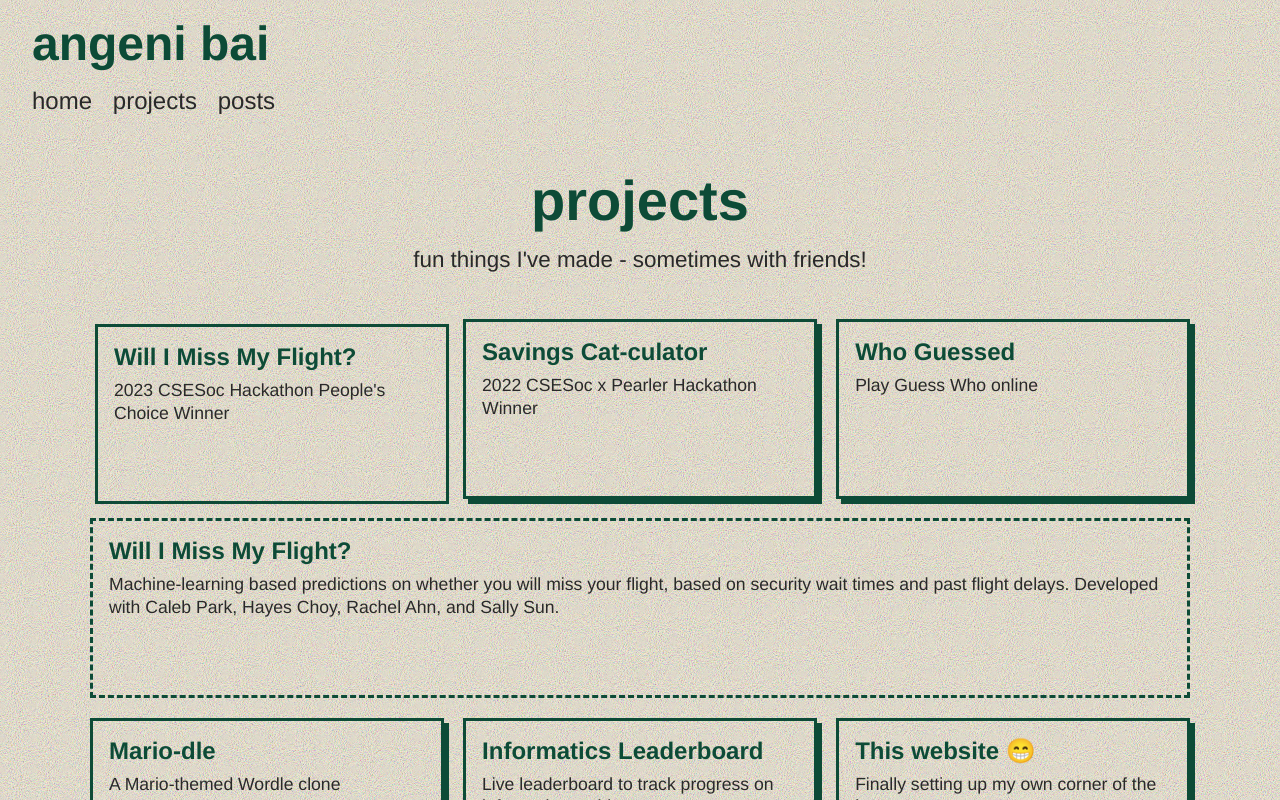
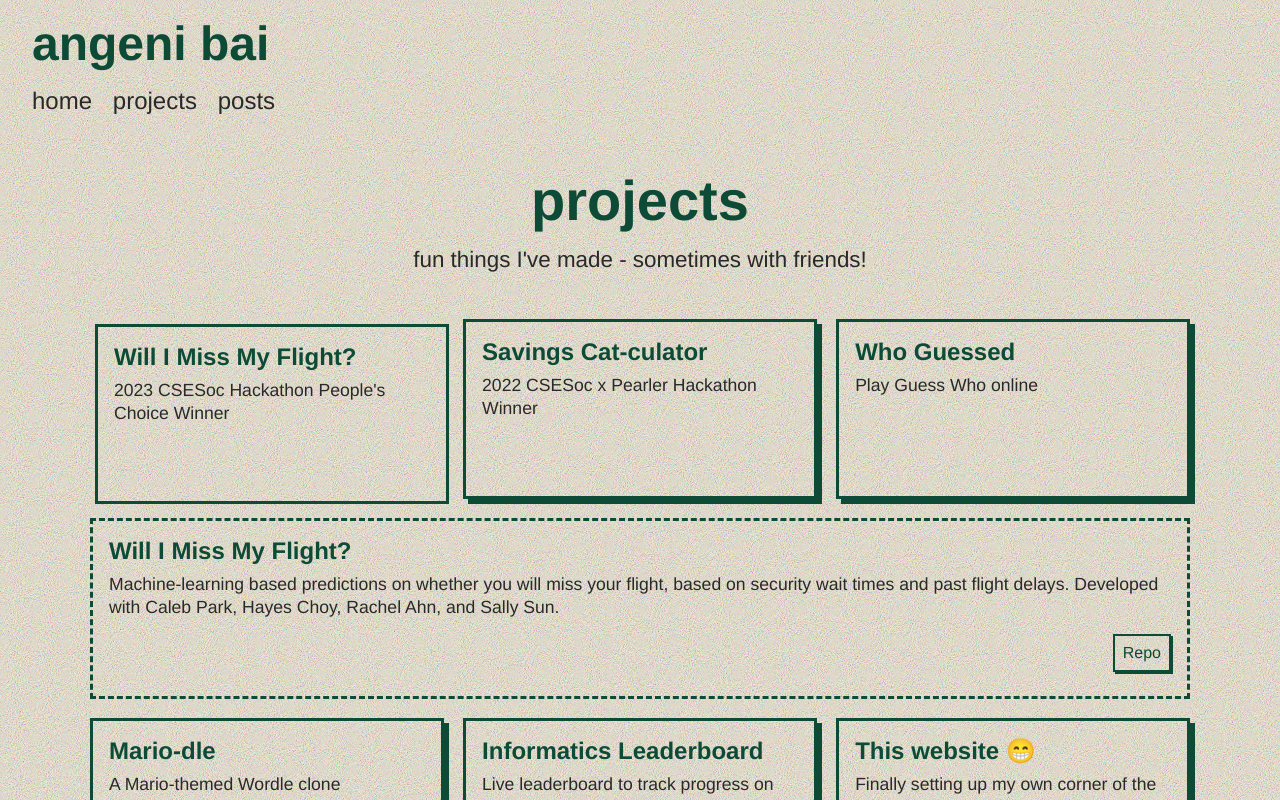
Before and after one commit to angenibai/angenibai.github.io, a Next.js app: page /projects in a window 1280 px wide. Both pictures are taken after a click on the element 266 px from the left and 409 px from the top of the page. Shown: the top 800 px of the page. Built offline with nearby package versions, Linux system fonts and the light colour scheme.

Commit message:
Button links

```diff
--- a/_data/projects.yaml
+++ b/_data/projects.yaml
@@ -3,12 +3,16 @@
   shortDescription: 2023 CSESoc Hackathon People's Choice Winner
   longDescription: >
     <p>Machine-learning based predictions on whether you will miss your flight, based on security wait times and past flight delays. Developed with Caleb Park, Hayes Choy, Rachel Ahn, and Sally Sun.</p>
+  repoLink: https://github.com/hayeselnut/will-i-make-my-flight
 
 - name: Savings Cat-culator
   id: savings-catculator
   shortDescription: 2022 CSESoc x Pearler Hackathon Winner
   longDescription: >
-    <p>Interactive calculator to help users keep track of their spending and saving. Developed with Neel Dutta.</p>
+    <p>A web-app designed to make budgeting approachable and fun for teenagers and young adults!</p>
+    <p>Spend less and save more in order to purchase new items to deck out Gerald the savings cat 😎</p>
+  siteLink: https://savings-cat-culator.web.app/
+  repoLink: https://github.com/ndoot/tamatimeleft
   tags: [web-dev, hackathon]
 
 - name: Who Guessed
@@ -18,9 +22,8 @@
   longDescription: >
     <p>Generate a Guess Who board to play with friends!</p>
     <p>Currently supports playing with pre-loaded character decks.</p>
-  actionButtons: >
-    <a href="https://who-guessed.web.app/" target="_blank" class="btn btn-dark mb-1"><i class="fas fa-link"></i> &nbsp Site</a>
-    <a href="https://github.com/angenibai/who-guessed" target="_blank" class="btn btn-dark mb-1"><i class="fas fa-code-branch"></i> &nbsp Repo</a>
+  siteLink: https://who-guessed.web.app/
+  repoLink: https://github.com/angenibai/who-guessed
   tags: [web-dev]
 
 - name: Mario-dle
@@ -30,9 +33,8 @@
   longDescription: >
     <p>Created as a puzzle challenge for the escape room at the Mario-themed CSESoc First Year Camp 2022.</p>
     <p>For the purposes of the escape room, there is only one target word :)</p>
-  actionButtons: >
-    <a href="https://mario-dle.web.app/" target="_blank" class="btn btn-dark mb-1"><i class="fas fa-link"></i> &nbsp Site</a>
-    <a href="https://github.com/angenibai/mario-dle" target="_blank" class="btn btn-dark mb-1"><i class="fas fa-code-branch"></i> &nbsp Repo</a>
+  siteLink: https://mario-dle.web.app/
+  repoLink: https://github.com/angenibai/mario-dle
   tags: [web-dev]
 
 - name: Informatics Leaderboard
@@ -53,9 +55,8 @@
       <li>React frontend</li>
       <li>Firebase for hosting, auth, and storing the database</li>
     </ul>
-  actionButtons: >
-    <a href="https://informatics-leaderboard.web.app/" target="_blank" class="btn btn-dark mb-1"><i class="fas fa-link"></i> &nbsp Site</a>
-    <a href="https://github.com/angenibai/informatics-leaderboard" target="_blank" class="btn btn-dark mb-1"><i class="fas fa-code-branch"></i> &nbsp Repo</a>
+  siteLink: https://informatics-leaderboard.web.app/
+  repoLink: https://github.com/angenibai/informatics-leaderboard
   tags: [web-dev]
 
 - name: This website 😁 # Project name, also used as heading
@@ -68,9 +69,7 @@
     <ul>
       <li>Next.js</li>
     </ul>
-  actionButtons: > # Action buttons for project, HTML only
-    <a href="https://github.com/angenibai/angenibai.github.io target="_blank" class="btn btn-dark mb-1"><i class="fas fa-code-branch"></i> &nbsp Repo</a>
-    <a href="#" target="_blank" class="btn btn-dark mb-1"><i class="fas fa-align-right"></i> &nbsp Blog Post</a>
+  repoLink: https://github.com/angenibai/angenibai.github.io
   tags: [web-dev] # A list of tags
 
 - name: CSESoc Media
@@ -86,8 +85,7 @@
       <li><a href="https://youtu.be/elJBKQWEVSo" target="_blank">CSESoc 2021 First Year Camp video</a></li>
       <li><a href="https://media.csesoc.org.au/first-year-guide-2021/" target="_blank">CSESoc 2021 First Year Guide</a></li>
     </ul>
-  actionButtons: >
-    <a href="https://media.csesoc.org.au/" target="_blank" class="btn btn-dark mb-1"><i class="fas fa-link"></i> &nbsp Media website</a>
+  siteLink: https://media.csesoc.org.au/
   tags: [misc]
 
 - name: Summarise My Lecture
@@ -104,10 +102,9 @@
       <li>Contributing to implementing the algorithm that matched questions being asked and answered</li>
       <li>Brainstorming ideas, researching the problem space, and constructing the pitch</li>
     </ul>
-  actionButtons: >
-    <a href="https://www.youtube.com/watch?v=fJBVRQbtfBo&list=PLtdbwEd-4QWHZTWOyB2W73nn9hwAoLj6c&index=20" target="_blank" class="btn btn-dark mb-1"><i class="fas fa-link"></i> &nbsp Pitch</a>
-    <a href="https://github.com/adaluong/summarise-my-lecture-hackathon" target="_blank" class="btn btn-dark mb-1"><i class="fas fa-code-branch"></i> &nbsp Repo</a>
-    <a href="https://angeni.me/2021/08/12/summarise-my-hackathon.html" target="_blank" class="btn btn-dark mb-1"><i class="fas fa-align-right"></i> &nbsp Blog Post</a>
+  siteLink: https://www.youtube.com/watch?v=fJBVRQbtfBo&list=PLtdbwEd-4QWHZTWOyB2W73nn9hwAoLj6c&index=20
+  repoLink: https://github.com/adaluong/summarise-my-lecture-hackathon
+  blogLink: /summarise-my-hackathon
   tags: [hackathon, web-dev]
 
 - name: Genie's Internet Playground
@@ -120,9 +117,8 @@
       <li>Tic-tac-toe</li>
       <li>Minesweeper</li>
     </ul>
-  actionButtons: >
-    <a href="https://angeni.me/internet-playground/#/" target="_blank" class="btn btn-dark mb-1"><i class="fas fa-link"></i> &nbsp Site</a>
-    <a href="https://github.com/angenibai/internet-playground" target="_blank" class="btn btn-dark mb-1"><i class="fas fa-code-branch"></i> &nbsp Repo</a>
+  siteLink: https://angeni.me/internet-playground/#/
+  repoLink: https://github.com/angenibai/internet-playground
   tags: [web-dev]
 
 - name: Can I Go Outside?
@@ -139,9 +135,8 @@
       <li>Setting up the development server and eventually deploying the bot to Heroku</li>
       <li>Contributing to the logic of the Python code which would respond to user messages</li>
     </ul>
-  actionButtons: >
-    <a href="https://youtu.be/cMP0vDdQhRY?t=4040" target="_blank" class="btn btn-dark mb-1"><i class="fas fa-link"></i> &nbsp Pitch</a>
-    <a href="https://github.com/angenibai/can-i-go-outside" target="_blank" class="btn btn-dark mb-1"><i class="fas fa-code-branch"></i> &nbsp Repo</a>
+  siteLink: https://youtu.be/cMP0vDdQhRY?t=4040
+  repoLink: https://github.com/angenibai/can-i-go-outside
   tags: [hackathon]
 
 - name: The Celiac Paradox
@@ -151,6 +146,5 @@
     <p>A year-long independent research project for HSC Science Extension.</p>
     <p>Read the <a href="/assets/other/celiac-paradox-report.pdf" target="_blank">report</a>, and check out the <a href="https://github.com/angenibai/snp-population-frequencies" target="_blank">scripts</a> I used to process genetic data!</p>
     <p><strong>TLDR:</strong> When I found out that predisposition to celiac disease was genetic, I thought I could find some cool evidence of natural selection - where ethnic groups from societies that started growing gluten-containing cereals earliest in history would have lower frequency of the target genes. Turns out I was wrong! Instead, I found evidence of some other genetic factors at play.</p>
-  actionButtons: >
-    <a href="https://github.com/angenibai/snp-population-frequencies" target="_blank" class="btn btn-dark mb-1"><i class="fas fa-code-branch"></i> &nbsp Repo</a>
+  repoLink: https://github.com/angenibai/snp-population-frequencies
   tags: [data]
--- /dev/null
+++ b/src/components/ButtonLink.tsx
@@ -0,0 +1,26 @@
+import Link, { LinkProps } from "next/link";
+import { PropsWithChildren } from "react";
+import styles from "@/styles/components/Button.module.css";
+
+interface ButtonLinkProps {
+  href: string;
+  external?: boolean;
+}
+
+const ButtonLink = ({
+  children,
+  href,
+  external = false,
+}: PropsWithChildren<ButtonLinkProps>) => {
+  return external ? (
+    <a href={href} target="_blank" className={styles.button}>
+      {children}
+    </a>
+  ) : (
+    <Link href={href} className={styles.button}>
+      {children}
+    </Link>
+  );
+};
+
+export default ButtonLink;
--- a/src/components/ProjectTile.tsx
+++ b/src/components/ProjectTile.tsx
@@ -1,6 +1,7 @@
 import styles from "@/styles/components/ProjectGrid.module.css";
 import { ProjectContent } from "@/types";
 import { MouseEventHandler } from "react";
+import ButtonLink from "./ButtonLink";
 
 interface ProjectPanelTileProps {
   content: ProjectContent;
@@ -49,15 +50,23 @@ const ProjectTile = (props: ProjectPanelTileProps) => {
             <div
               className={styles.fullWidthDescription}
               dangerouslySetInnerHTML={{ __html: content.longDescription }}
-            >
-              {/* {typeof content.longDescription === "string" ? (
-              <p>{content.longDescription}</p>
-            ) : (
-              content.longDescription
-            )} */}
-            </div>
+            ></div>
           )}
-          <div className={styles.fullWidthFooter}></div>
+          <div className={styles.fullWidthFooter}>
+            {content.siteLink && (
+              <ButtonLink href={content.siteLink} external={true}>
+                Site
+              </ButtonLink>
+            )}
+            {content.repoLink && (
+              <ButtonLink href={content.repoLink} external={true}>
+                Repo
+              </ButtonLink>
+            )}
+            {content.blogLink && (
+              <ButtonLink href={content.blogLink}>Blog</ButtonLink>
+            )}
+          </div>
         </div>
       </div>
     </>
--- /dev/null
+++ b/src/styles/components/Button.module.css
@@ -0,0 +1,16 @@
+.button {
+    display: block;
+    border: 2px solid var(--color-primary);
+    box-shadow: 2px 2px var(--color-primary);
+    cursor: pointer;
+    text-align: center;
+    padding: 0.5rem;
+    text-decoration: none;
+    width: fit-content;
+}
+
+.button:hover, .selected {
+    box-shadow: 0 0 var(--color-primary);
+    transform: translate(2px, 2px);
+    text-decoration: none;
+}
--- a/src/styles/components/ProjectGrid.module.css
+++ b/src/styles/components/ProjectGrid.module.css
@@ -64,6 +64,10 @@
     margin-bottom: 0.4rem;
 }
 
+.tileContent {
+    width: 100%;
+}
+
 .tileContent > div {
     margin-bottom: 0.5rem;
 }
@@ -86,3 +90,10 @@
     font-size: 1.1rem;
     line-height: 1.4rem;
 }
+
+.fullWidthFooter {
+    display: flex;
+    width: 100%;
+    justify-content: flex-end;
+    gap: 0.7rem;
+}
--- a/src/types/index.tsx
+++ b/src/types/index.tsx
@@ -1,5 +1,3 @@
-import { ReactNode } from "react";
-
 export interface ProjectContent {
   name: string;
   imgSrc?: string;
@@ -8,6 +6,6 @@ export interface ProjectContent {
   tags?: string[];
   actionButtons?: string;
   repoLink?: string;
-  demoLink?: string;
+  siteLink?: string;
   blogLink?: string;
 }
```
